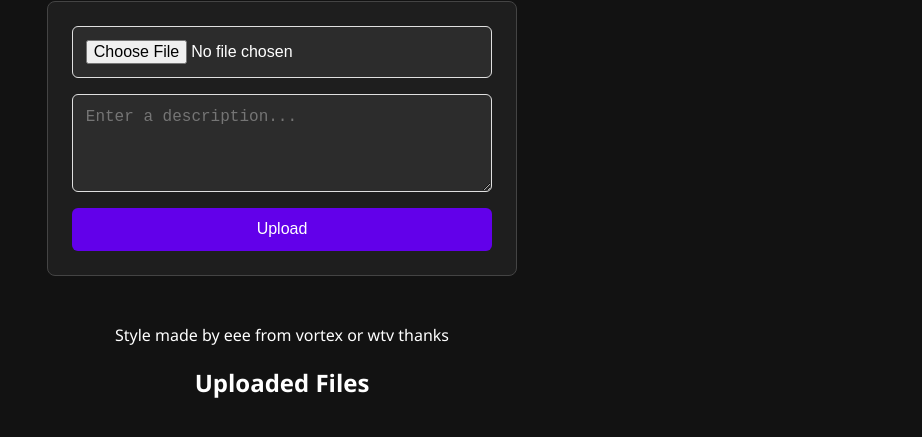
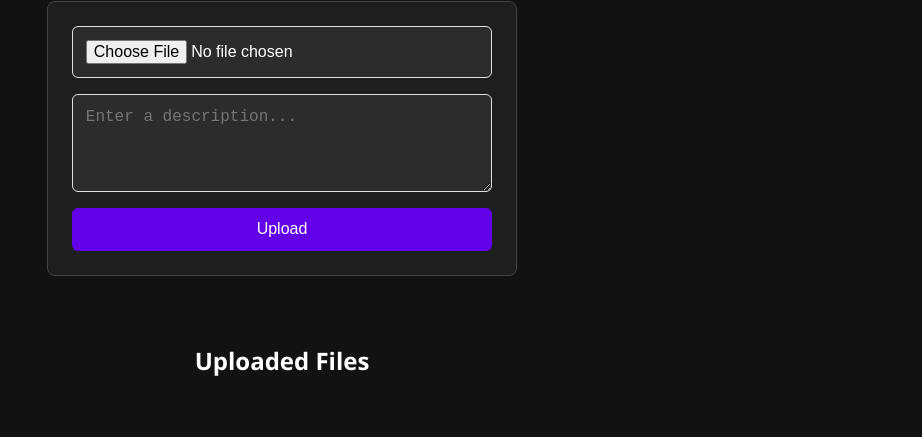
Before and after one commit to jOaawd/vtx-public-cdn, a website: page public/index.html in a window 1280 px wide. Shown: the part 111-548 px from the top of the page, without its empty margins (358-1280 px from the left). Drawn offline with Linux system fonts and the light colour scheme; no server answers.

Commit message:
Update index.html

```diff
--- a/public/index.html
+++ b/public/index.html
@@ -196,7 +196,6 @@
     <button type="submit">Upload</button>
   </form>
   <p id="result"></p>
-<c>Style made by eee from vortex or wtv thanks</c>
   <h2>Uploaded Files</h2>
   <ul id="fileList"></ul>
 
```
